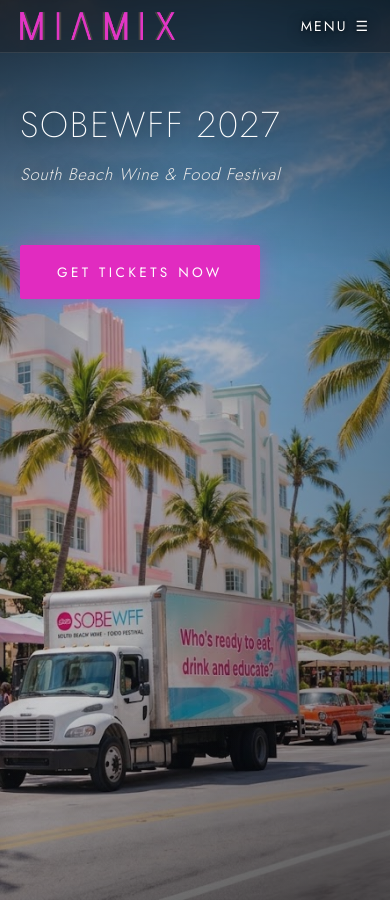
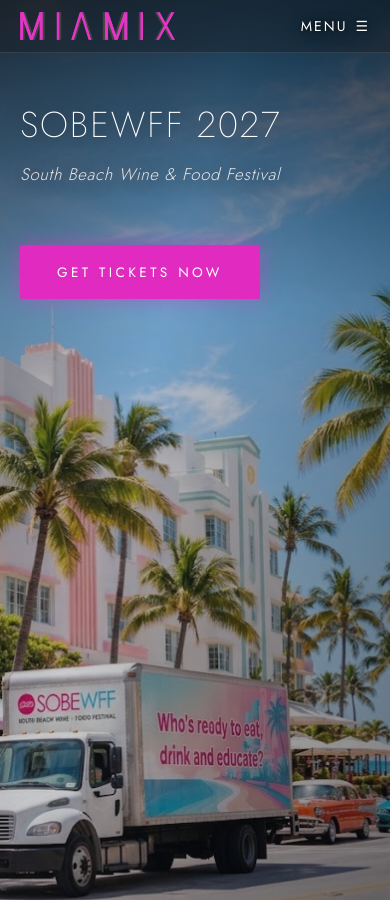
Before and after one commit to MIAMIX-io/MIAMIX.VIP-Site, a Jekyll site: the page built from index.html, in a window 390 px wide and 900 px high. Built offline with Jekyll 4.4.1, drawn with Linux system fonts in a browser that asks for light colours.

Commit message:
Update home.css

```diff
--- a/assets/css/home.css
+++ b/assets/css/home.css
@@ -10,8 +10,8 @@
     box-sizing: border-box; margin: 0;
     /* Full screen. lvh = the full height including the area under the mobile browser toolbar,
        so the next section can never show through at the bottom. */
-    min-height: 100vh; min-height: 100lvh;
-    padding: 110px 60px 64px;
+    min-height: calc(100vh + 120px); min-height: calc(100lvh + 120px);   /* +120px bleed so the next section stays hidden behind the toolbar */
+    padding: 110px 60px 184px;
     background: var(--hero-image) 90% / cover no-repeat, #000;
 }
 .hero::before {   /* overcast layer — sits ABOVE the photo, BELOW the text */
@@ -213,7 +213,7 @@
 }
 
 @media (max-width: 900px) {
-    .hero { padding: 96px 20px 40px; }
+    .hero { padding: 96px 20px 160px; }
     .hero h1 { font-size: 2.25rem; line-height: 1.15; }
     .hero p { font-size: 1.05rem; margin-bottom: 25px; }
     .hero-btn { position: relative; bottom: auto; right: auto; display: inline-block; align-self: flex-start; }
```
